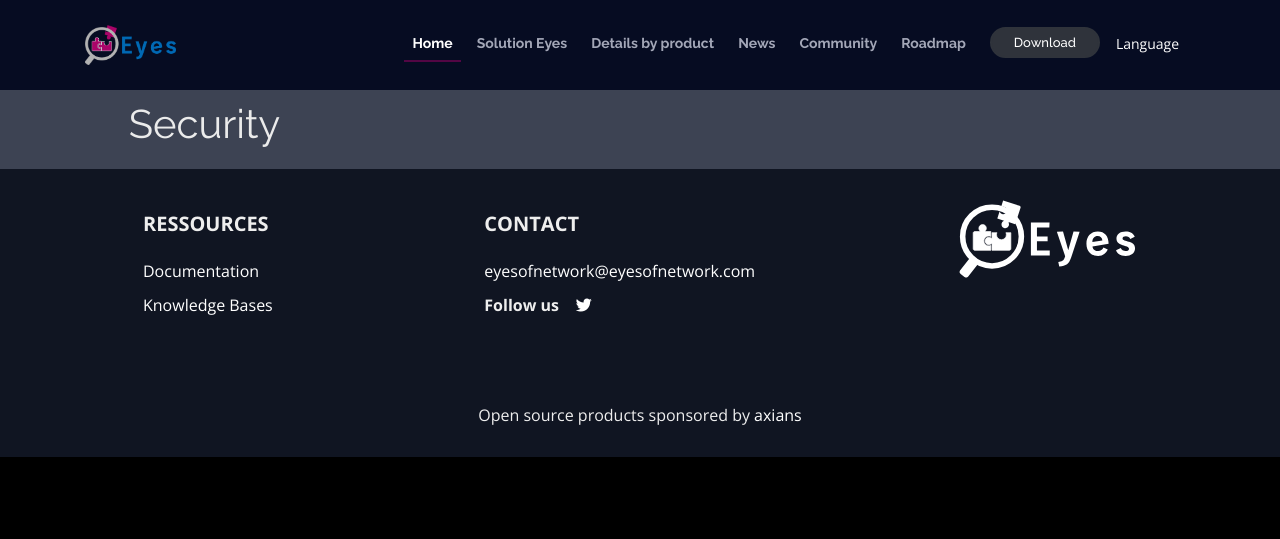
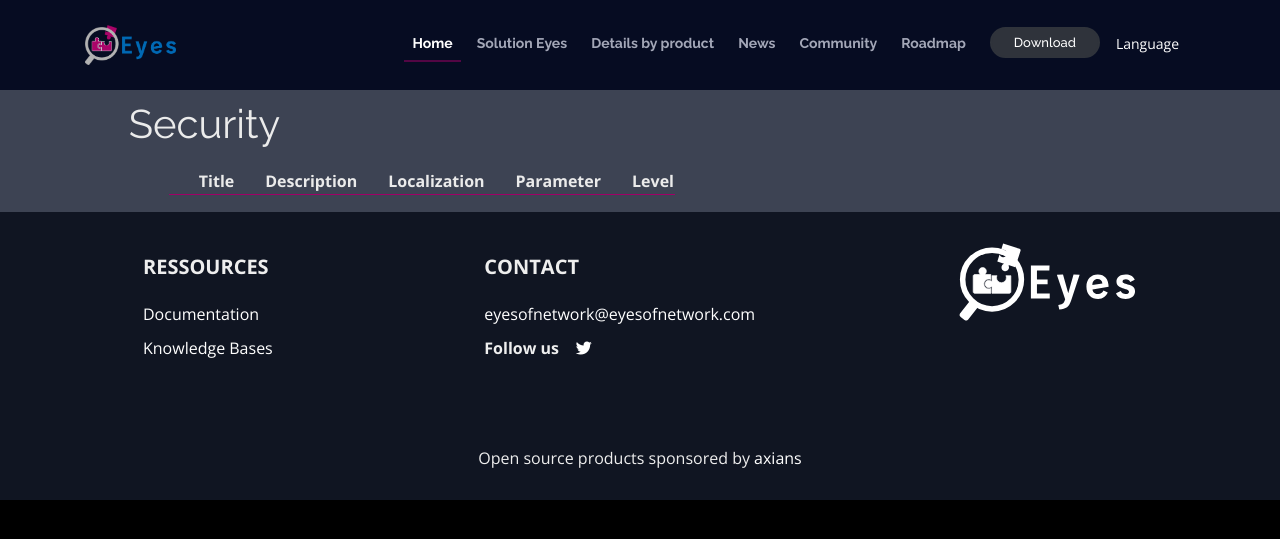
Before and after one commit to EyesOfNetworkCommunity/www.eyesofnetwork.com, a Jekyll site: the page built from lang/en/security.html, in a window 1280 px wide. Shown: the top 539 px of the page. Built offline with Jekyll 4.4.1, drawn with Linux system fonts in a browser that asks for light colours.

Commit message:
update en and fr layout

```diff
--- a/lang/en/security.html
+++ b/lang/en/security.html
@@ -5,22 +5,61 @@
 permalink: /en/security
 ---
 <main class="post">
-    <div class="post-list">
+    <div class="post-list" id="security">
         {%- if site.posts.size > 0 -%}
         <h1>Security</h1>
         {% assign posts=site.posts | where:"lang", page.lang | where:"categories", "security" %}
         <ul>
+            <table>
+                <tr id="post-sub">
+                    <th class="post-subtitle"> Title </th>
+                    <th class="post-subtitle"> Description </th>
+                    <th class="post-subtitle"> Localization </th>
+                    <th class="post-subtitle"> Parameter </th>
+                    <th class="post-subtitle"> Level </th>
+                </tr>
             {% for post in posts %}
-            <HR>
-            <li>
-                <h2 class="post-title"><a href="{{ post.url | relative_url }}">{{ post.title }}</a></h2>
-                <div class="post-meta">
-                    <p>{{ post.desc }}</p>
-                    {%- assign date_format = site.minima.date_format | default: "%d/%m/%Y" -%}
-                    <span class="post-date">{{ post.date | date: date_format }}</span>
-                </div>
-            </li>
+                <tr>
+
+                    <td class="post-title"><a href="{{ post.url | relative_url }}">{{ post.title }}</a></td>
+                    <td class="post-meta">
+                        <p>{{ post.desc }}</p>
+                        {%- assign date_format = site.minima.date_format | default: "%d/%m/%Y" -%}
+                        <span class="post-date">{{ post.date | date: date_format }}</span>
+                    </td>
+                    <td class="post-meta">
+                        <p>{{ post.localisation }}</p>
+                    </td>
+                    <td class="post-meta">
+                        <p>{{ post.parametre }}</p>
+                    </td>
+                    <td class="post-meta">
+                        {% if post.niveau == "Critical" %}
+                        <div class="container">
+                            <div class="progress progress-striped-cri">
+                                <div class="progress-bar-cri">
+                                </div>
+                            </div>
+                        </div>
+                        {% elsif post.niveau == "Medium" %}
+                        <div class="container">
+                            <div class="progress progress-striped-med">
+                                <div class="progress-bar-med">
+                                </div>
+                            </div>
+                        </div>
+                        {% elsif post.niveau == "Low" %}
+                        <div class="container">
+                            <div class="progress progress-striped-low">
+                                <div class="progress-bar-low">
+                                </div>
+                            </div>
+                        </div>
+                        {% endif %}
+                    </td>
+                </tr>
             {% endfor %}
+        </table>
         </ul>
         {%- endif -%}
     </div>
--- a/lang/fr/security.html
+++ b/lang/fr/security.html
@@ -7,7 +7,7 @@
 <main class="post">
     <div class="post-list" id="security">
         {%- if site.posts.size > 0 -%}
-        <h1>Test</h1>
+        <h1>Securité</h1>
         {% assign posts=site.posts | where:"lang", page.lang | where:"categories", "security" %}
         <ul>
             <table>
```
